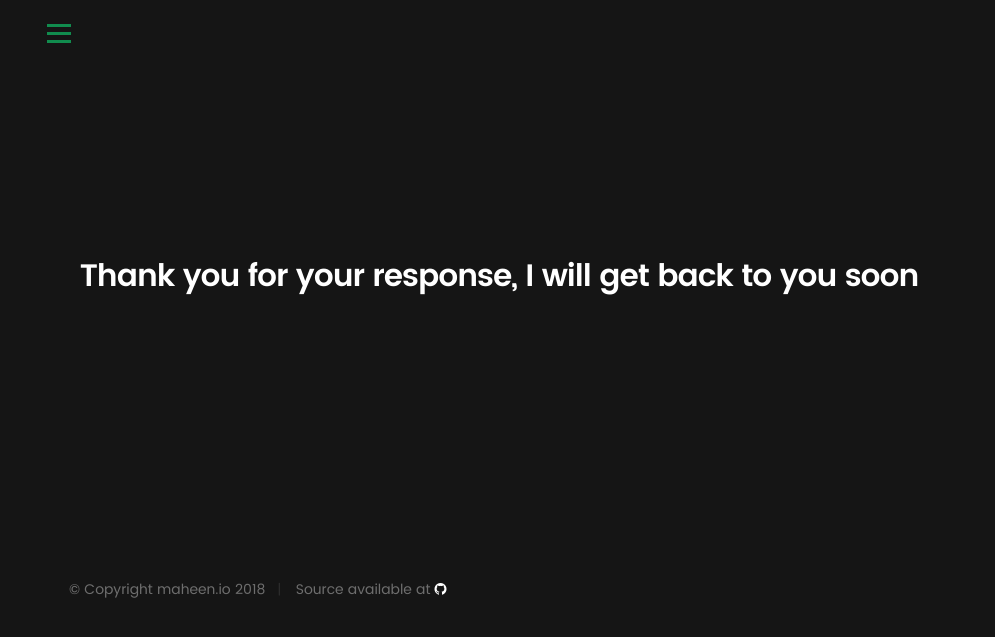
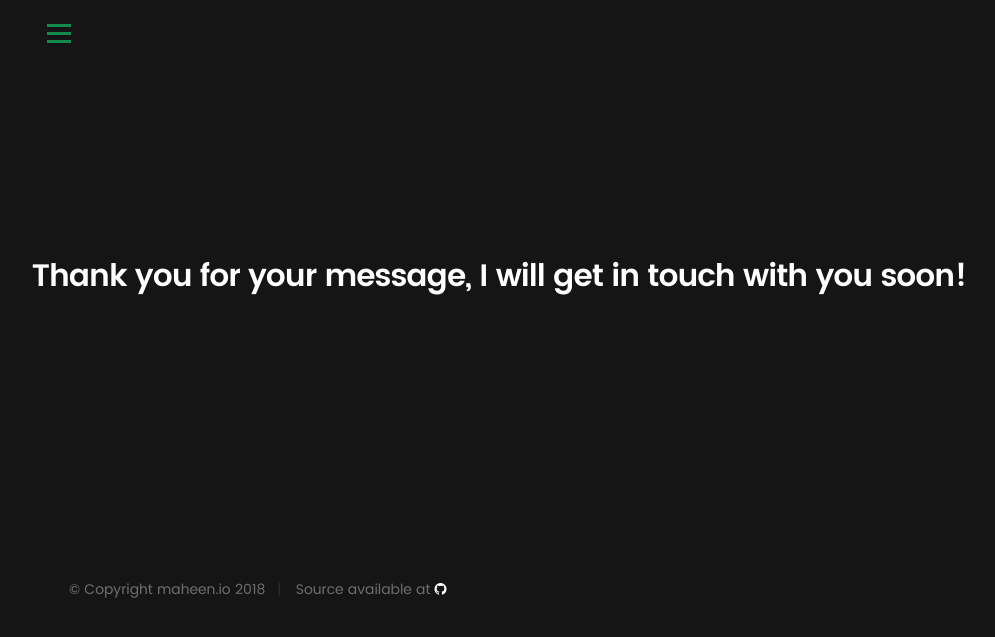
Before and after one commit to mhn-mnsr/Projects, a Django app: page /emailSent in a window 1280 px wide. Shown: the top 637 px of the page, without its empty margins (141-1136 px from the left). Run offline with Django 3.2, Linux system fonts and the light colour scheme; parts of the project's set-up code (start-up, migrations or seed data) failed here and were passed over.

Commit message:
yooo! achieved

```diff
--- a/portfolio/core/templates/home/thankyou.html
+++ b/portfolio/core/templates/home/thankyou.html
@@ -39,7 +39,7 @@
    	</div> <!-- /row -->
    </header> <!-- /header -->
   	<div class="thankyouheading">
-		<h1 id="thankyoumessage">Thank you for your response, I will get back to you soon</h1>
+		<h1 id="thankyoumessage">Thank you for your message, I will get in touch with you soon!</h1>
 	</div>
 		<!-- footer -->
 			{% include 'home/includes/footer.html' %}
```
